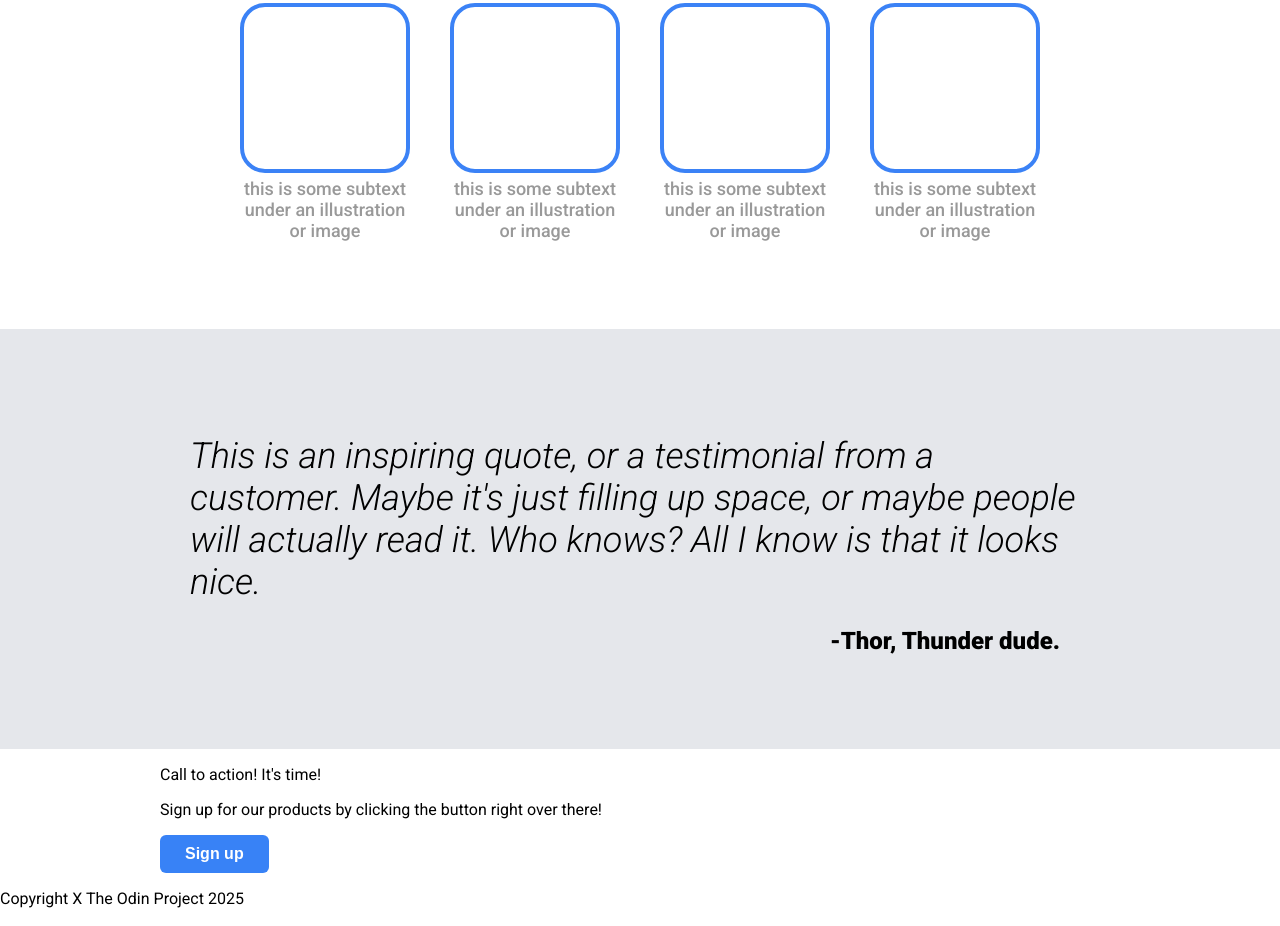
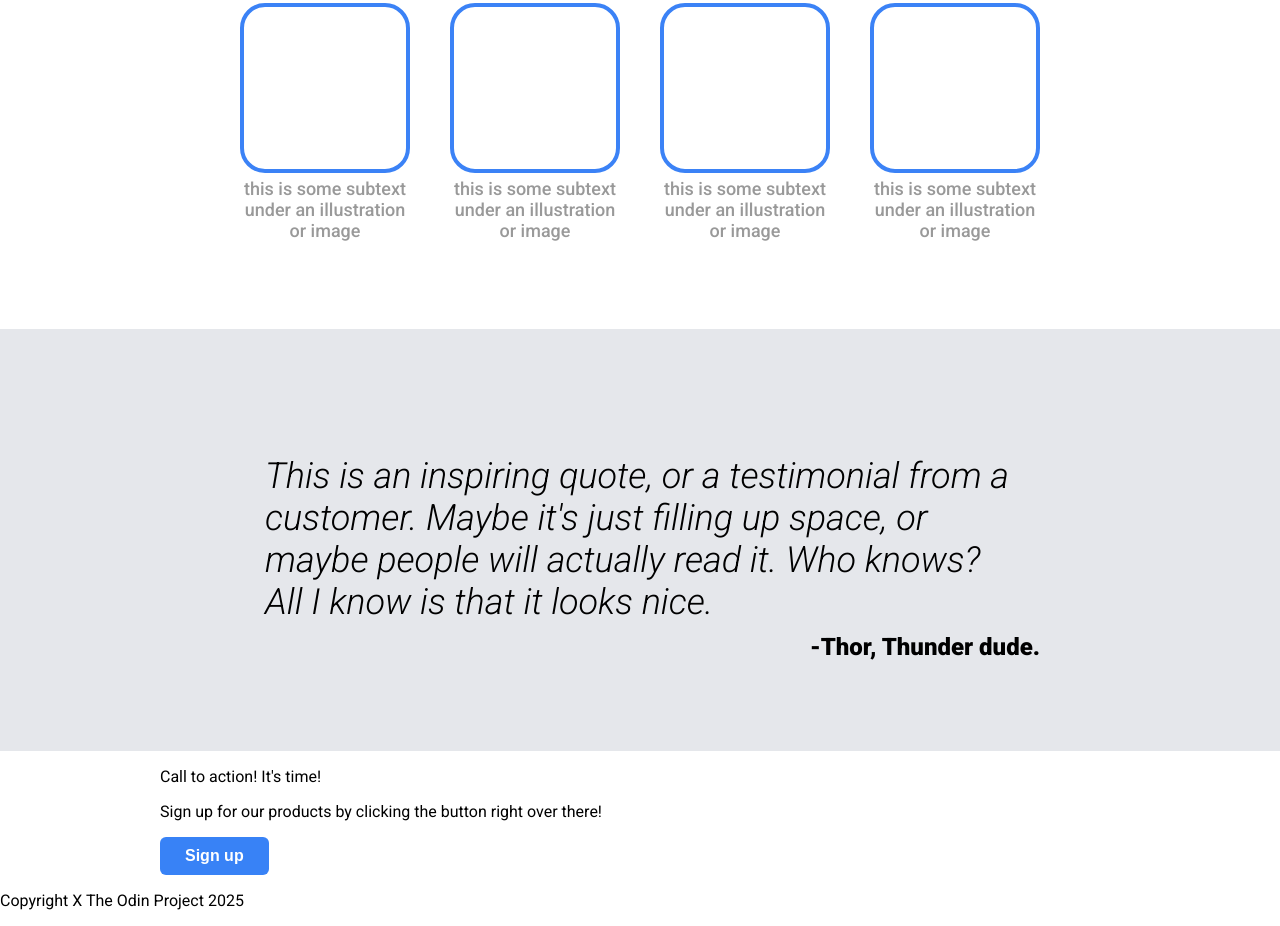
Before and after one commit to CommitMike/odin-landingpage, a plain HTML site: page index.html in a window 1280 px wide. Shown: the part 644-1570 px from the top of the page. Drawn offline with Linux system fonts and the light colour scheme.

Commit message:
Changes made to quote layout

```diff
--- a/style.css
+++ b/style.css
@@ -193,7 +193,7 @@ Quote
     display: flex;
     flex-direction: column;
     align-items: flex-end;
-    padding: 70px 150px;
+    padding: 90px 150px;
 }
 
 .quote {
@@ -201,12 +201,11 @@ Quote
     font-weight: 300;
     font-style: italic;
     margin-bottom: 0;
+    padding: 0 75px;
 }
 
 .quotesignature {
     font-weight: 900;
     font-size: 24px;
-    margin-right: 30px;
+    margin: 10px 50px 0 0;
 }
-
-/* first-child */
```
